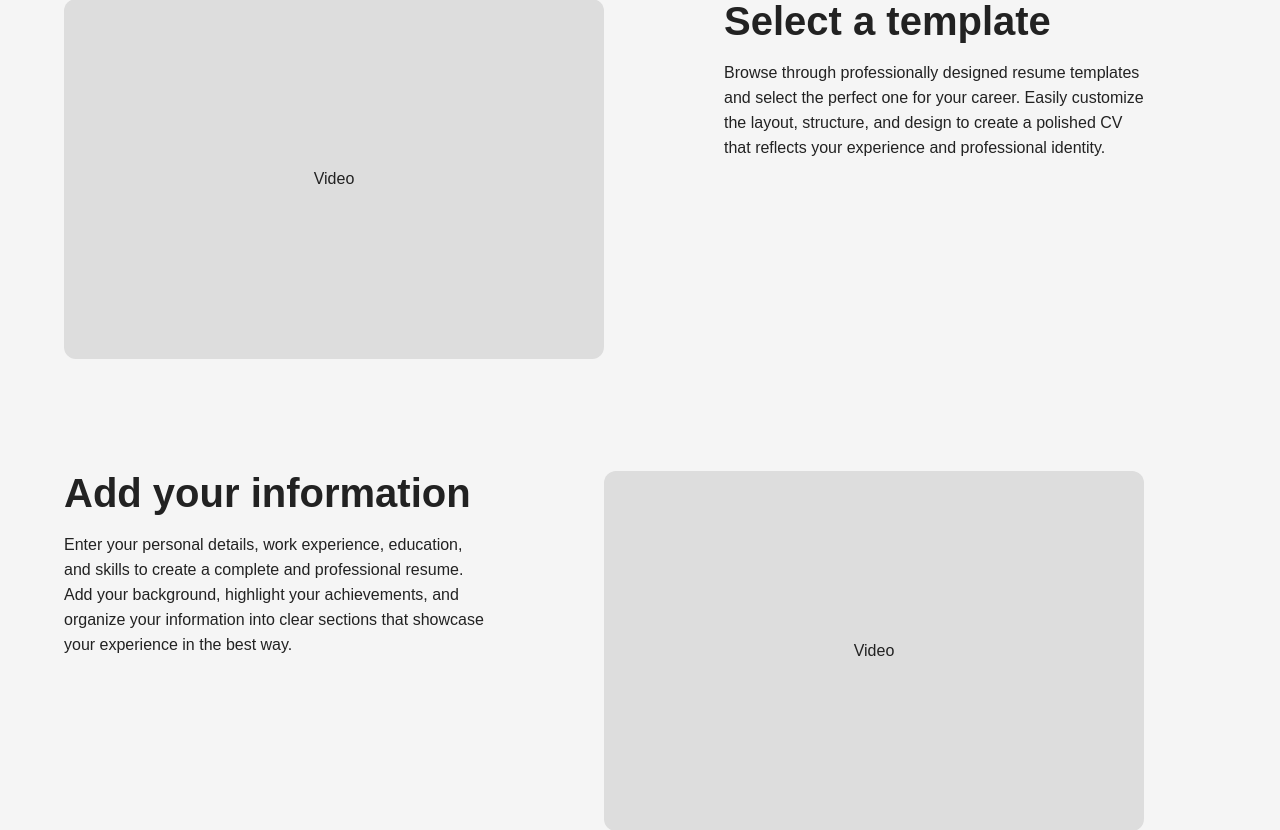
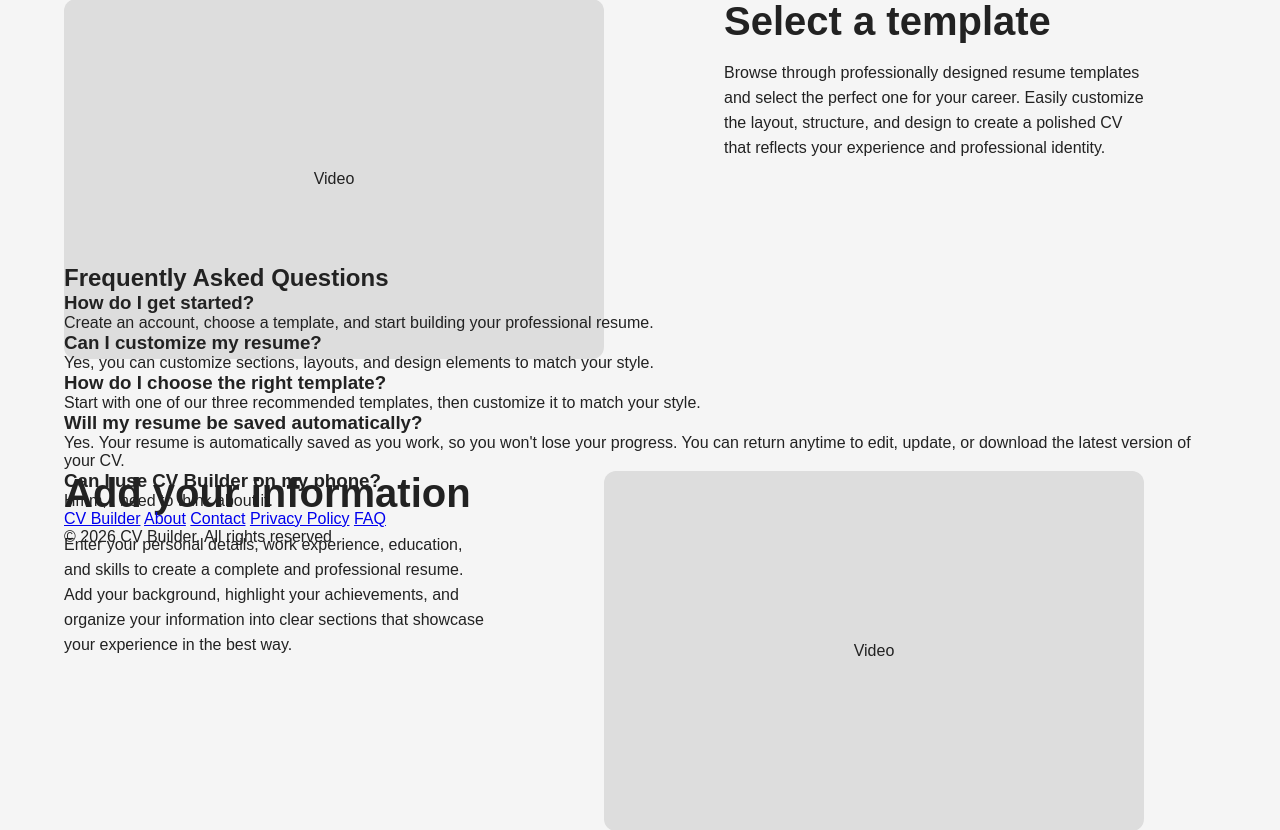
Before and after one commit to Gajwerixon/django-cv-builder, a Django app: page / in a window 1280 px wide. Shown: the part 884-1714 px from the top of the page. Run offline with Django 5.2, Linux system fonts and the light colour scheme.

Commit message:
add faq and footer

```diff
--- a/core/templates/core/home.html
+++ b/core/templates/core/home.html
@@ -75,10 +75,8 @@
         <div class="steps-container">
 
             <div class="step">
-                <div class="step-video">
                 <div class="video-placeholder">
                     Video
-                    </div>
                 </div>
 
                 <div class="step-content">
@@ -94,10 +92,8 @@
             </div>
 
             <div class="step step-reverse">
-               <div class="step-video">
                 <div class="video-placeholder">
                     Video
-                    </div>
                 </div>
 
                 <div class="step-content">
@@ -113,10 +109,8 @@
             </div>
 
             <div class="step">
-               <div class="step-video">
                 <div class="video-placeholder">
                     Video
-                    </div>
                 </div>
 
                 <div class="step-content">
@@ -131,10 +125,8 @@
             </div>
 
             <div class="step step-reverse">
-               <div class="step-video">
                 <div class="video-placeholder">
                     Video
-                    </div>
                 </div>
 
                 <div class="step-content">
@@ -159,18 +151,101 @@
 
     <div class="container">
 
+        <div class="faq-wrapper">
 
+            <h2>Frequently Asked Questions</h2>
+
+            <div class="faq-item">
+                <h3>
+                    How do I get started?
+                </h3>
+
+                <div class="faq-answer">
+                    <p>
+                        Create an account, choose a template,
+                        and start building your professional resume.
+                    </p>
+                </div>
+            </div>
+
+            <div class="faq-item">
+                <h3>
+                    Can I customize my resume?
+                </h3>
+
+                <div class="faq-answer">
+                    <p>
+                        Yes, you can customize sections, layouts,
+                        and design elements to match your style.
+                    </p>
+                </div>
+
+            </div>
+
+            <div class="faq-item">
+                <h3>
+                    How do I choose the right template?
+                </h3>
+
+                <div class="faq-answer">
+                    <p>
+                        Start with one of our three recommended templates,
+                        then customize it to match your style.
+                    </p>
+                </div>
+            </div>
+
+            <div class="faq-item">
+                <h3>
+                    Will my resume be saved automatically?
+                </h3>
+
+                <div class="faq-answer">
+                    <p>
+                        Yes. Your resume is automatically saved as you work,
+                        so you won't lose your progress. You can return anytime to edit,
+                        update, or download the latest version of your CV.
+                    </p>
+                </div>
+
+            </div>
+
+            <div class="faq-item">
+                <h3>
+                    Can I use CV Builder on my phone?
+                </h3>
+
+                <div class="faq-answer">
+                    <p>
+                        Hmm, I need to think about it.
+                    </p>
+                </div>
+            </div>
+
+        </div>
     </div>
 
 </section>
 
-<section class="footage">
+
+<footer class="footer">
 
     <div class="container">
 
+        <div class="footer-links">
+            <a href="#">CV Builder</a>
+            <a href="#">About</a>
+            <a href="#">Contact</a>
+            <a href="#">Privacy Policy</a>
+            <a href="#">FAQ</a>
+        </div>
+
+        <div class="rights">
+            <p>© 2026 CV Builder. All rights reserved</p>
+        </div>
 
     </div>
 
-</section>
+</footer>
 
 {% endblock %}
```
Lines whose indentation alone changed are shown as unchanged.
